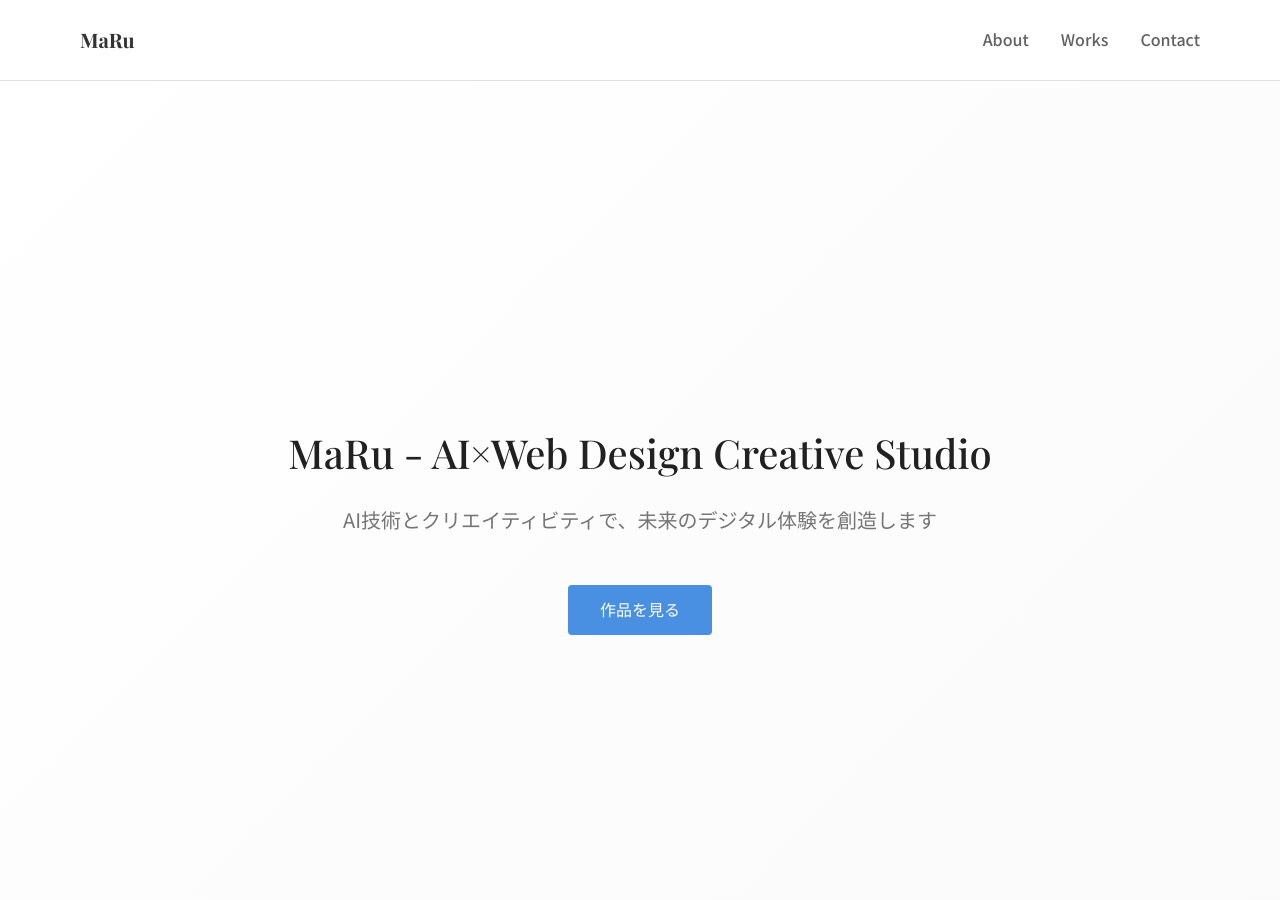
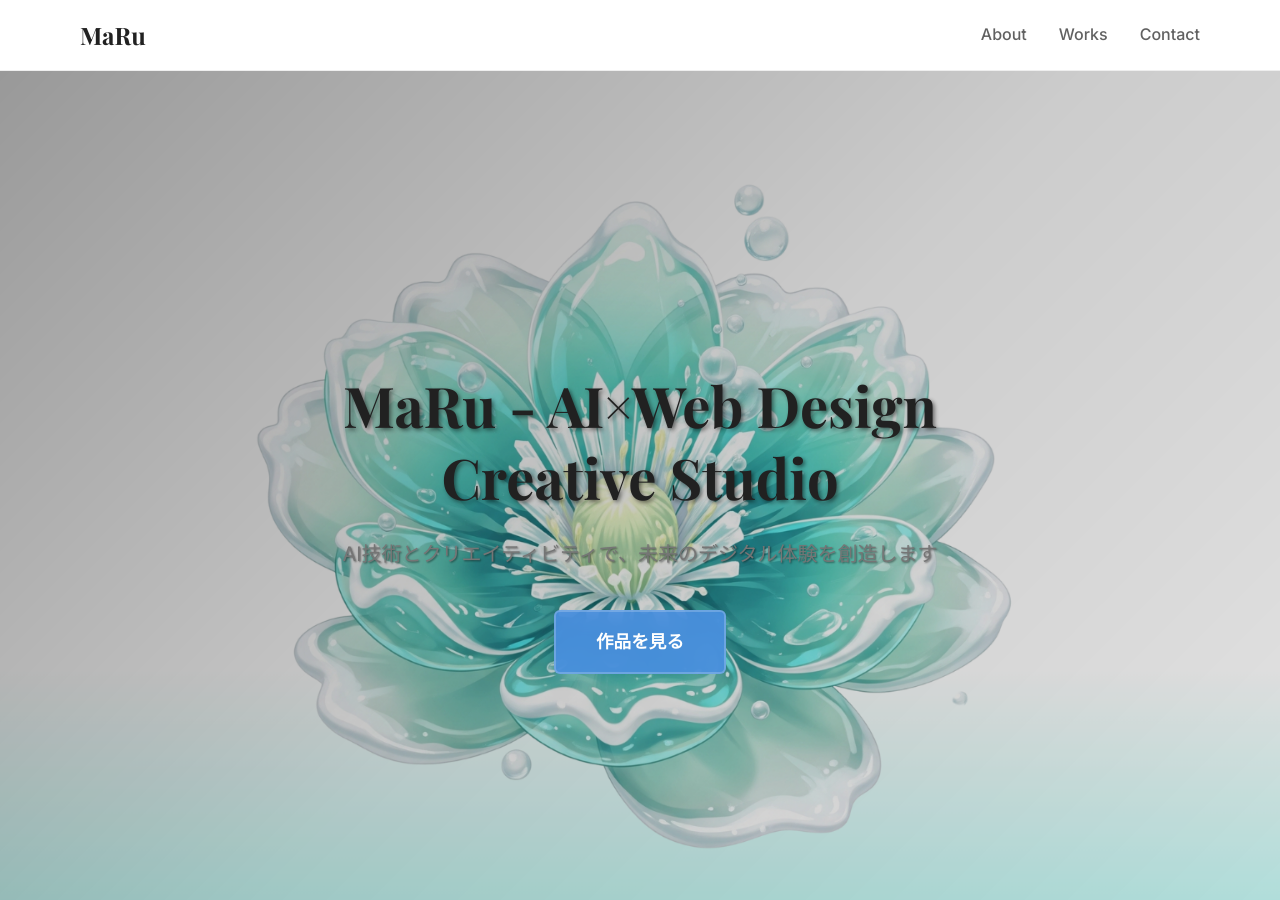
Before and after one commit to MaRu44448476/MaRu-portfolio-site, a Jekyll site: the page built from index.html, in a window 1280 px wide and 900 px high. Built offline with Jekyll 4.4.1, drawn with Linux system fonts in a browser that asks for light colours; the list of posts is cut into pages by our own code.

Commit message:
Refactor CSS structure and fix background image display
- Cleaned up CSS file structure and removed duplicate styles
- Unified SCSS variables across files for consistency
- Fixed hero background image display issue by removing conflicting gradient
- Optimized Swiper carousel styles and responsive breakpoints
- Removed unnecessary CSS map files

🤖 Generated with [Claude Code](https://claude.ai/code)

Co-Authored-By: Claude <noreply@anthropic.com>

```diff
--- a/_sass/simple.scss
+++ b/_sass/simple.scss
@@ -1,8 +1,13 @@
-// Simple Clean Design - Matching Production Site
-// Minimalist white and teal color scheme
+// MaRu Portfolio - Clean Design with Background Support
+// Unified color scheme and variables
 
-// Color Palette
+// Core Colors
 $white: #ffffff;
+$primary-color: #333;
+$accent-color: #4a90e2;
+$teal-accent: #00897b;
+
+// Grayscale
 $gray-50: #fafafa;
 $gray-100: #f5f5f5;
 $gray-200: #eeeeee;
@@ -14,6 +19,7 @@ $gray-700: #616161;
 $gray-800: #424242;
 $gray-900: #212121;
 
+// Teal Colors
 $teal-50: #e0f2f1;
 $teal-100: #b2dfdb;
 $teal-200: #80cbc4;
@@ -24,6 +30,11 @@ $teal-600: #00897b;
 $teal-700: #00796b;
 $teal-800: #00695c;
 $teal-900: #004d40;
+
+// Breakpoints
+$mobile: 767px;
+$tablet: 1023px;
+$desktop: 1024px;
 
 // Typography
 @import url('https://fonts.googleapis.com/css2?family=Inter:wght@300;400;500;600;700&family=Playfair+Display:wght@400;500;600;700&display=swap');
@@ -40,7 +51,7 @@ body {
   font-size: 16px;
   line-height: 1.6;
   color: $gray-800;
-  background-color: $white;
+  background: transparent;
   -webkit-font-smoothing: antialiased;
   -moz-osx-font-smoothing: grayscale;
 }
@@ -96,7 +107,7 @@ p {
 }
 
 a {
-  color: $teal-600;
+  color: $teal-accent;
   text-decoration: none;
   transition: color 0.3s ease;
 
@@ -170,7 +181,7 @@ a {
   transition: color 0.3s ease;
 
   &:hover {
-    color: $teal-600;
+    color: $teal-accent;
   }
 }
 
@@ -212,7 +223,7 @@ a {
   min-height: 100vh;
   display: flex;
   align-items: center;
-  background: linear-gradient(135deg, $white 0%, $gray-50 100%);
+  /* background: linear-gradient(135deg, $white 0%, $gray-50 100%); */
 
   @media (max-width: 768px) {
     padding: 4rem 0;
@@ -246,7 +257,7 @@ a {
 .btn {
   display: inline-block;
   padding: 1rem 2rem;
-  background-color: $teal-600;
+  background-color: $teal-accent;
   color: $white;
   border-radius: 6px;
   font-weight: 500;
@@ -265,11 +276,11 @@ a {
 
   &.btn-outline {
     background-color: transparent;
-    border: 2px solid $teal-600;
-    color: $teal-600;
+    border: 2px solid $teal-accent;
+    color: $teal-accent;
 
     &:hover {
-      background-color: $teal-600;
+      background-color: $teal-accent;
       color: $white;
     }
   }
@@ -308,7 +319,8 @@ a {
 
 // About Section
 .about-simple {
-  background-color: $gray-50;
+  background: rgba(245, 245, 245, 0.8);
+  backdrop-filter: blur(10px);
 }
 
 .about-grid {
@@ -346,8 +358,9 @@ a {
 
 .skill-item {
   padding: 1rem;
-  background-color: $white;
-  border: 1px solid $gray-200;
+  background: rgba(255, 255, 255, 0.8);
+  backdrop-filter: blur(10px);
+  border: 1px solid rgba(255, 255, 255, 0.3);
   border-radius: 8px;
   text-align: center;
   font-weight: 500;
@@ -389,7 +402,8 @@ a {
 
 // Works Section
 .works-simple {
-  background-color: $white;
+  background: rgba(255, 255, 255, 0.8);
+  backdrop-filter: blur(10px);
 }
 
 .works-filter {
@@ -412,8 +426,8 @@ a {
 
   &:hover,
   &.active {
-    background-color: $teal-600;
-    border-color: $teal-600;
+    background-color: $teal-accent;
+    border-color: $teal-accent;
     color: $white;
   }
 }
@@ -433,12 +447,13 @@ a {
 }
 
 .work-item {
-  background-color: $white;
+  background: rgba(255, 255, 255, 0.9);
+  backdrop-filter: blur(15px);
   border-radius: 16px;
   overflow: hidden;
   box-shadow: 0 2px 20px rgba(0, 0, 0, 0.08);
   transition: all 0.3s ease;
-  border: 1px solid $gray-200;
+  border: 1px solid rgba(255, 255, 255, 0.3);
 
   &:hover {
     transform: translateY(-4px);
@@ -487,7 +502,7 @@ a {
 
   .work-category {
     font-size: 0.875rem;
-    color: $teal-600;
+    color: $teal-accent;
     font-weight: 500;
     margin-bottom: 0.75rem;
     text-transform: uppercase;
@@ -519,9 +534,9 @@ a {
   border: 1px solid $gray-200;
 
   &:hover {
-    background-color: $teal-600;
+    background-color: $teal-accent;
     color: $white;
-    border-color: $teal-600;
+    border-color: $teal-accent;
     transform: translateY(-1px);
   }
 
@@ -537,7 +552,8 @@ a {
 
 // Contact Section
 .contact-simple {
-  background-color: $gray-50;
+  background: rgba(245, 245, 245, 0.8);
+  backdrop-filter: blur(10px);
 }
 
 .contact-content {
@@ -567,15 +583,15 @@ a {
   display: inline-block;
   padding: 1rem 2rem;
   background-color: $white;
-  border: 2px solid $teal-600;
-  color: $teal-600;
+  border: 2px solid $teal-accent;
+  color: $teal-accent;
   border-radius: 8px;
   font-weight: 500;
   text-decoration: none;
   transition: all 0.3s ease;
 
   &:hover {
-    background-color: $teal-600;
+    background-color: $teal-accent;
     color: $white;
     transform: translateY(-2px);
     box-shadow: 0 4px 12px rgba(0, 150, 136, 0.3);
--- a/assets/css/main.scss
+++ b/assets/css/main.scss
@@ -2,184 +2,20 @@
 ---
 
 // Import simple styles
-@use '../../_sass/simple' as simple;
+@import '../../_sass/simple';
 
-// Variables
-$primary-color: #333;
+// Variables override for custom styles
 $accent-color: #4a90e2;
-$text-color: #333;
-$light-gray: #f5f5f5;
-$border-color: #e0e0e0;
-$white: #ffffff;
-
-// Breakpoints
 $mobile: 767px;
 $tablet: 1023px;
 $desktop: 1024px;
 
-// Base styles
-* {
-  margin: 0;
-  padding: 0;
-  box-sizing: border-box;
-}
-
-body {
-  font-family: 'Noto Sans JP', 'Inter', -apple-system, BlinkMacSystemFont, sans-serif;
-  font-size: 16px;
-  line-height: 1.6;
-  color: $text-color;
-  background-color: $white;
-  -webkit-font-smoothing: antialiased;
-  -moz-osx-font-smoothing: grayscale;
-}
-
-.container {
-  max-width: 1200px;
-  margin: 0 auto;
-  padding: 0 20px;
-
-  @media (min-width: $desktop) {
-    padding: 0 40px;
-  }
-}
-
-// Typography
-h1, h2, h3, h4, h5, h6 {
-  font-weight: 500;
-  line-height: 1.3;
-  margin-bottom: 1rem;
-}
-
-h1 {
-  font-size: 2.5rem;
-
-  @media (max-width: $mobile) {
-    font-size: 2rem;
-  }
-}
-
-h2 {
-  font-size: 2rem;
-
-  @media (max-width: $mobile) {
-    font-size: 1.75rem;
-  }
-}
-
-h3 {
-  font-size: 1.5rem;
-
-  @media (max-width: $mobile) {
-    font-size: 1.25rem;
-  }
-}
-
-a {
-  color: $accent-color;
-  text-decoration: none;
-  transition: color 0.3s ease;
-
-  &:hover {
-    color: color-mix(in srgb, $accent-color 83%, black);
-  }
-}
-
-// Header
-.site-header {
-  background-color: $white;
-  border-bottom: 1px solid $border-color;
-  position: sticky;
-  top: 0;
-  z-index: 1000;
-}
-
-.navbar {
-  display: flex;
-  justify-content: space-between;
-  align-items: center;
-  padding: 1.5rem 0;
-}
-
-.logo {
-  color: $primary-color;
-  font-weight: 700;
-  font-size: 1.25rem;
-
-  &:hover {
-    color: $primary-color;
-  }
-}
-
-// Main content
-.main-content {
-  min-height: calc(100vh - 200px);
-}
-
-// Footer
-.site-footer {
-  background-color: $light-gray;
-  padding: 3rem 0;
-  margin-top: 5rem;
-}
-
-.footer-content {
-  text-align: center;
-}
-
-// Utility classes
-.section {
-  padding: 5rem 0;
-
-  @media (max-width: $mobile) {
-    padding: 3rem 0;
-  }
-}
-
-.text-center {
-  text-align: center;
-}
-
-.mb-2 {
-  margin-bottom: 2rem;
-}
-
-.mb-3 {
-  margin-bottom: 3rem;
-}
-
-.btn {
-  display: inline-block;
-  padding: 0.75rem 2rem;
-  background-color: $accent-color;
-  color: $white;
-  border-radius: 4px;
-  font-weight: 500;
-  transition: all 0.3s ease;
-
-  &:hover {
-    background-color: color-mix(in srgb, $accent-color 83%, black);
-    color: $white;
-    transform: translateY(-2px);
-  }
-
-  &.btn-outline {
-    background-color: transparent;
-    border: 2px solid $accent-color;
-    color: $accent-color;
-
-    &:hover {
-      background-color: $accent-color;
-      color: $white;
-    }
-  }
-}
-
-// Swiper styles
+// Swiper Custom Styles
 .works-swiper {
   padding: 2rem 0;
   overflow: hidden;
   width: 100%;
+  max-width: 100%;
 
   .swiper-slide {
     height: auto;
@@ -194,7 +30,7 @@ a {
 
   .work-inner {
     height: 100%;
-    background: $white;
+    background: #ffffff;
     border-radius: 12px;
     overflow: hidden;
     box-shadow: 0 4px 20px rgba(0, 0, 0, 0.1);
@@ -243,7 +79,7 @@ a {
     h3 {
       font-size: 1.25rem;
       margin-bottom: 0.75rem;
-      color: $primary-color;
+      color: #333;
     }
 
     .work-description {
@@ -266,7 +102,7 @@ a {
   }
 }
 
-// Swiper navigation and pagination
+// Swiper Navigation
 .swiper-pagination {
   position: relative;
   margin-top: 2rem;
@@ -314,11 +150,123 @@ a {
   }
 }
 
-// Container adjustments for swiper
-.works-simple .container {
+// Override for transparent sections and background
+section.about-simple.section,
+section.works-simple.section,
+section.contact-simple.section {
+  background: rgba(255, 255, 255, 0.8) !important;
+  backdrop-filter: blur(10px) !important;
+  min-height: auto !important;
+}
+
+html, body {
+  background: transparent !important;
+}
+
+// Hero Background Overrides
+.hero-bg {
+  background-image: url('/assets/images/hero/hero-bg.png');
+  background-size: cover;
+  background-position: center;
+  background-repeat: no-repeat;
+  background-attachment: fixed;
+  min-height: 100vh;
+  position: relative;
+  display: flex;
+  align-items: center;
+
+  @media (max-width: $mobile) {
+    min-height: 80vh;
+    background-attachment: scroll;
+    background-position: center;
+  }
+}
+
+.hero-overlay {
+  position: absolute;
+  top: 0;
+  left: 0;
+  right: 0;
+  bottom: 0;
+  background: linear-gradient(
+    135deg,
+    rgba(0, 0, 0, 0.4) 0%,
+    rgba(0, 0, 0, 0.2) 50%,
+    rgba(0, 0, 0, 0.1) 100%
+  );
+  z-index: 1;
+}
+
+.hero-content {
+  position: relative;
+  z-index: 2;
+  text-align: center;
+  color: white;
+  max-width: 800px;
+  margin: 0 auto;
+
+  @media (max-width: $mobile) {
+    padding: 2rem 1rem;
+  }
+}
+
+.hero-title {
+  font-size: 3.5rem;
+  font-weight: 700;
+  margin-bottom: 1.5rem;
+  text-shadow: 2px 2px 4px rgba(0, 0, 0, 0.5);
+
+  @media (max-width: $tablet) {
+    font-size: 2.5rem;
+  }
+
+  @media (max-width: $mobile) {
+    font-size: 2rem;
+  }
+}
+
+.hero-subtitle {
+  font-size: 1.25rem;
+  margin-bottom: 2.5rem;
+  text-shadow: 1px 1px 2px rgba(0, 0, 0, 0.5);
+  line-height: 1.6;
+
+  @media (max-width: $mobile) {
+    font-size: 1.1rem;
+    margin-bottom: 2rem;
+  }
+}
+
+.hero-cta {
+  .btn {
+    background-color: rgba(74, 144, 226, 0.9);
+    backdrop-filter: blur(10px);
+    border: 2px solid rgba(255, 255, 255, 0.2);
+    color: white;
+    padding: 1rem 2.5rem;
+    font-size: 1.1rem;
+    font-weight: 600;
+    text-shadow: none;
+
+    &:hover {
+      background-color: rgba(74, 144, 226, 1);
+      transform: translateY(-3px);
+      box-shadow: 0 10px 25px rgba(74, 144, 226, 0.3);
+    }
+  }
+}
+
+// Works section container adjustments
+section.works-simple .container {
   max-width: 1200px;
   position: relative;
   padding: 0 20px;
+  margin: 0 auto;
+  box-sizing: border-box;
+
+  @media (max-width: 767px) {
+    padding: 0 15px;
+  }
 
   @media (min-width: 768px) {
     padding: 0 60px;
--- a/index.html
+++ b/index.html
@@ -5,7 +5,8 @@ lang: ja
 
 
 <!-- Hero Section -->
-<section class="hero-simple section">
+<section class="hero-simple section hero-bg" style="background-image: url('/assets/images/hero/hero-bg.png') !important; background-size: cover !important; background-attachment: fixed !important;">
+  <div class="hero-overlay"></div>
   <div class="container">
     <div class="hero-content">
       <h1 class="hero-title fade-in">
```
Also changed, not shown: _layouts/default.html (+5 -3 lines), assets/images/hero/hero-bg.png (added), 1 other file.
